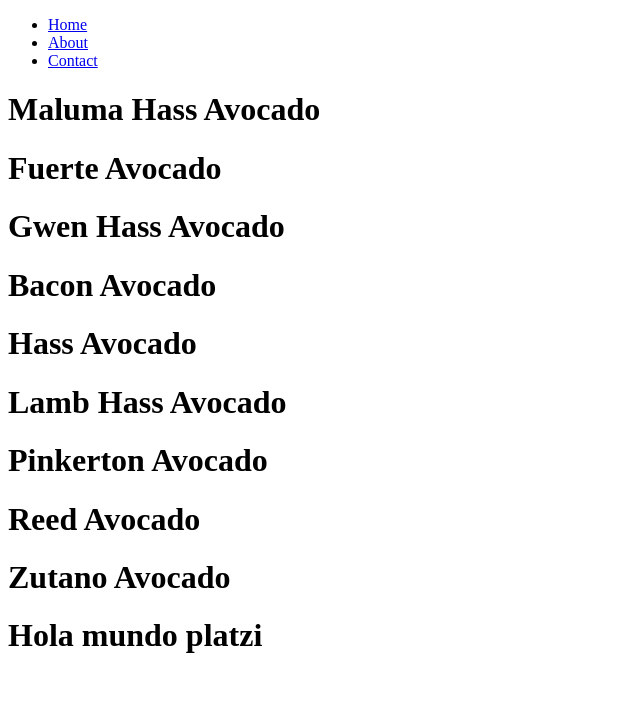
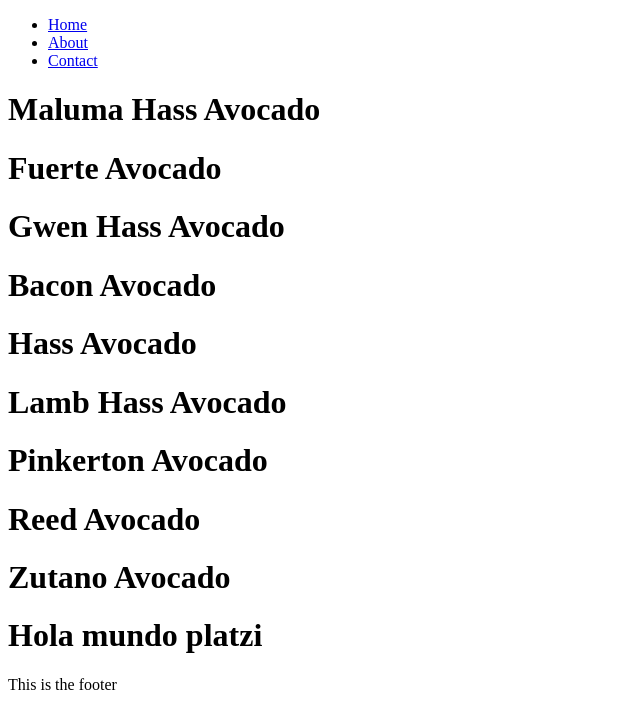
Before and after one commit to mariaalejandrabm0703/app-avocado, a Next.js app: page / in a window 1280 px wide. Shown: the top 728 px of the page, without its empty margins (0-640 px from the left). Built offline with nearby package versions, Linux system fonts and the light colour scheme.

Commit message:
featur: add extend app

```diff
--- /dev/null
+++ b/components/Layout/Layout.js
@@ -0,0 +1,13 @@
+import Navbar from "../Navbar/Navbar"
+
+const Layout = ({ children }) => {
+  return (
+    <div>
+      <Navbar />
+      {children}
+      <footer>This is the footer</footer>
+    </div>
+  )
+}
+
+export default Layout
--- /dev/null
+++ b/pages/_app.js
@@ -0,0 +1,13 @@
+// import {App, AppProps} from 'next/app'
+
+import Layout from "../components/Layout/Layout";
+
+function MyApp({ Component, pageProps }) {
+  return (
+    <Layout>
+      <Component {...pageProps} />
+    </Layout>
+  );
+}
+
+export default MyApp;
--- /dev/null
+++ b/pages/_document.js
@@ -0,0 +1,22 @@
+import Document, { Html, Head, Main, NextScript } from "next/document";
+
+class MyDocument extends Document {
+  static async getInitialProps(ctx) {
+    const initialProps = await Document.getInitialProps(ctx);
+    return { ...initialProps };
+  }
+
+  render() {
+    return (
+      <Html>
+        <Head />
+        <body>
+          <Main />
+          <NextScript />
+        </body>
+      </Html>
+    );
+  }
+}
+
+export default MyDocument;
--- a/pages/contact.js
+++ b/pages/contact.js
@@ -4,7 +4,6 @@ import Navbar from "../components/Navbar/Navbar";
 function Contact() {
   return (
     <div>
-        <Navbar />
       <h1>Contact</h1>
       <form>
         <div className="form-group">
--- a/pages/index.js
+++ b/pages/index.js
@@ -20,7 +20,6 @@ export const Home = () => {
 
   return (
     <div>
-      <Navbar />
       {products?.map((product) => {
         return <h1 key={product.id}> {product.name} </h1>;
       })}
```
Also changed, not shown: pages/about.js (+3 -4 lines).
